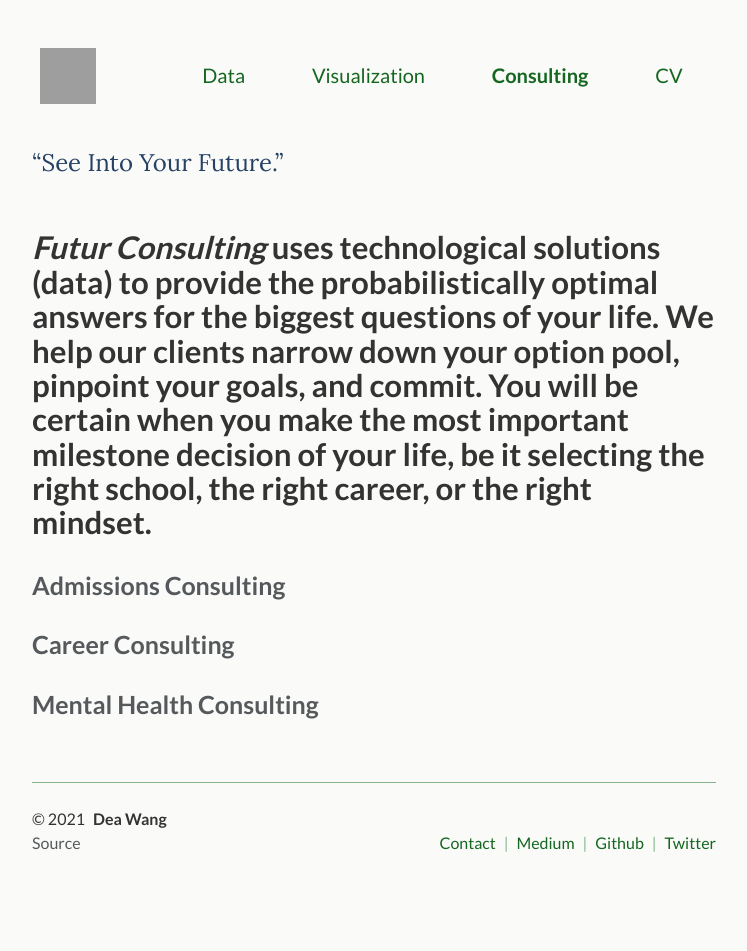
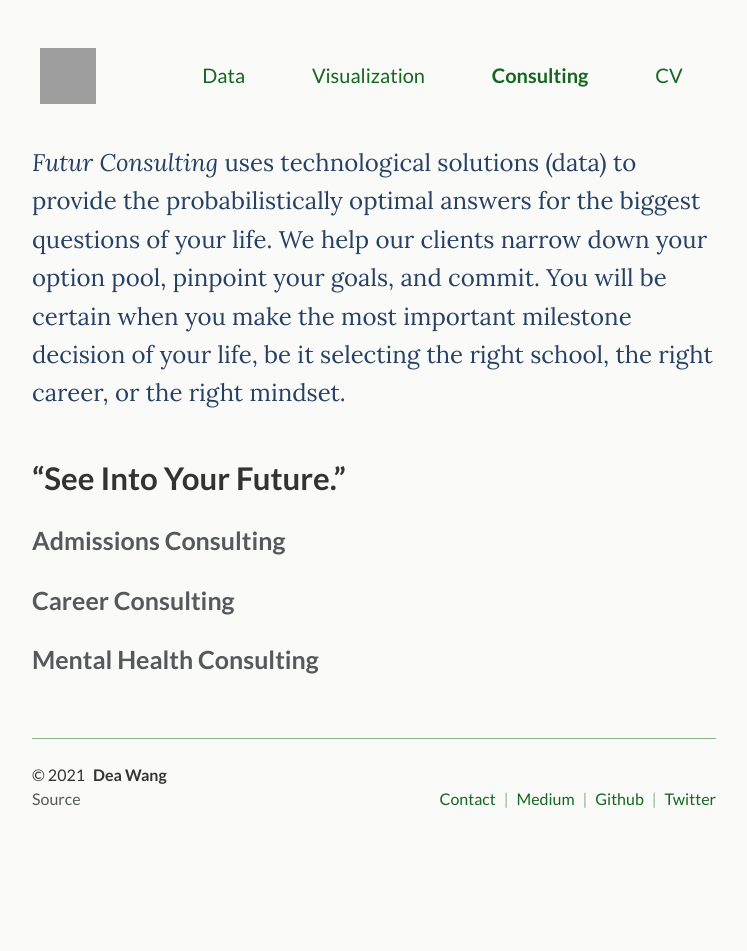
Before and after one commit to deawyk/deawyk.github.io, a Jekyll site: the page built from _pages/consulting.md, in a window 1280 px wide. Shown: the whole page, without its empty margins (266-1013 px from the left). Built offline with Jekyll 4.4.1, drawn with Linux system fonts in a browser that asks for light colours; after the commit the page ends 907 px from its top, so only the background shows below that; some of the changed lines change nothing that is shown; grey boxes are pictures that could not be loaded.

Commit message:
Update consulting.md

```diff
--- a/_pages/consulting.md
+++ b/_pages/consulting.md
@@ -8,7 +8,7 @@ permalink: /consulting/
 
 <div class="pretty-links">
 
-<div class="lead lead-about"> "See Into Your Future."
+<div class="lead lead-about"> _Futur Consulting_ uses technological solutions (data) to provide the probabilistically optimal answers for the biggest questions of your life. We help our clients narrow down your option pool, pinpoint your goals, and commit. You will be certain when you make the most important milestone decision of your life, be it selecting the right school, the right career, or the right mindset.
 </div>
 
 <!-- {::nomarkdown}
@@ -17,7 +17,7 @@ permalink: /consulting/
 </figure>
 {:/} -->
 
-_Futur Consulting_ uses technological solutions (data) to provide the probabilistically optimal answers for the biggest questions of your life. We help our clients narrow down your option pool, pinpoint your goals, and commit. You will be certain when you make the most important milestone decision of your life, be it selecting the right school, the right career, or the right mindset.
+"See Into Your Future."
 ---
 
 
```
